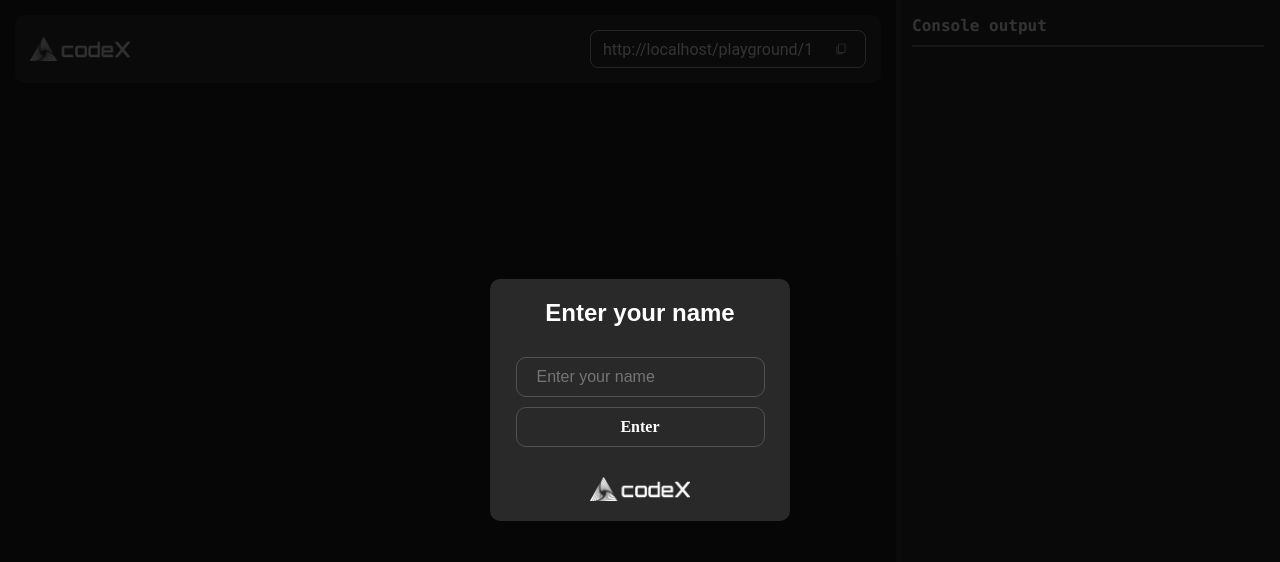
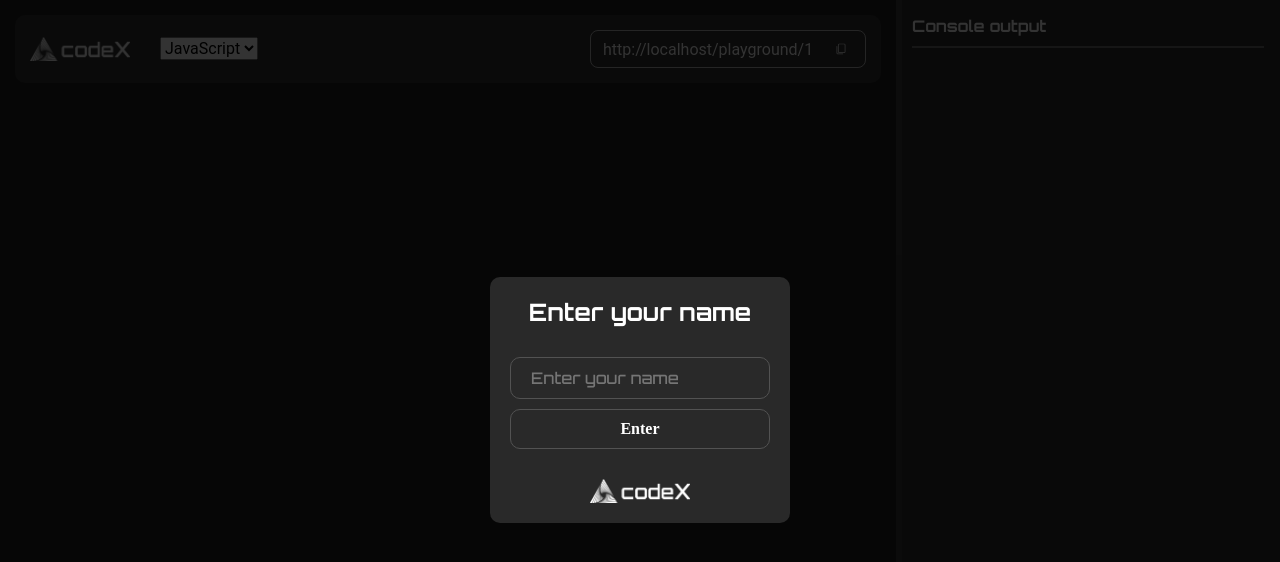
Before and after one commit to mitteos/codex, a React (Vite) app: page /playground/1 in a window 1280 px wide. Shown: the top 562 px of the page. Built offline with nearby package versions, Linux system fonts and the light colour scheme.

Commit message:
wip: language selector

```diff
--- a/src/app/styles/normalize.css
+++ b/src/app/styles/normalize.css
@@ -1,3 +1,5 @@
+@import url('https://fonts.googleapis.com/css2?family=Orbitron:wght@400..900&display=swap');
+
 *,
 ::after,
 ::before {
--- /dev/null
+++ b/src/pages/playground/store/useLanguageStore.ts
@@ -0,0 +1,13 @@
+import { create } from 'zustand'
+
+interface LanguageState {
+  language: string
+  setLanguage: (language: string) => void
+}
+
+const useLanguageStore = create<LanguageState>()((set) => ({
+  language: 'javascript',
+  setLanguage: (language: string) => set({ language })
+}))
+
+export default useLanguageStore
--- a/src/pages/playground/ui/Navbar/Navbar.module.scss
+++ b/src/pages/playground/ui/Navbar/Navbar.module.scss
@@ -13,6 +13,11 @@
   display: flex;
   align-items: center;
   justify-content: space-between;
+}
+.wrapper {
+  display: flex;
+  align-items: center;
+  gap: 30px;
 }
 .controls {
   display: flex;
--- a/src/pages/playground/ui/Navbar/Navbar.tsx
+++ b/src/pages/playground/ui/Navbar/Navbar.tsx
@@ -3,6 +3,7 @@ import styles from './Navbar.module.scss'
 import { Link, useLocation } from 'react-router-dom'
 import { useState } from 'react'
 import { UserState } from '../../types'
+import useLanguageStore from '../../store/useLanguageStore'
 
 interface NavbarProps {
   usersList: UserState[]
@@ -12,6 +13,8 @@ export const Navbar = ({ usersList }: NavbarProps) => {
   const location = useLocation()
   const fullUrl = `${window.location.origin}${location.pathname}${location.search}${location.hash}`
   const [link] = useState(fullUrl)
+  const { language, setLanguage } = useLanguageStore()
+
   const handleCopy = () => {
     navigator.clipboard.writeText(fullUrl)
     toast('Link copied to clipboard', {
@@ -26,12 +29,23 @@ export const Navbar = ({ usersList }: NavbarProps) => {
       transition: Bounce
     })
   }
+
   return (
     <div className={styles.container}>
       <div className={styles.content}>
-        <Link to="/" className={styles.logo}>
-          <img className={styles.logoImage} src="/logo.png" alt="codeX" />
-        </Link>
+        <div className={styles.wrapper}>
+          <Link to="/" className={styles.logo}>
+            <img className={styles.logoImage} src="/logo.png" alt="codeX" />
+          </Link>
+          <select
+            className={styles.languageSelect}
+            value={language}
+            onChange={(e) => setLanguage(e.target.value)}
+          >
+            <option value="javascript">JavaScript</option>
+            <option value="typescript">TypeScript</option>
+          </select>
+        </div>
         <div className={styles.controls}>
           <div className={styles.user}>
             {usersList.map((user, index) => (
--- a/src/pages/playground/ui/OutputBlock/OutputBlock.module.scss
+++ b/src/pages/playground/ui/OutputBlock/OutputBlock.module.scss
@@ -19,6 +19,7 @@
   margin: 0;
   font-size: 16px;
   font-weight: bold;
+  font-family: 'Orbitron', sans-serif;
 }
 
 .outputSeparator {
```
